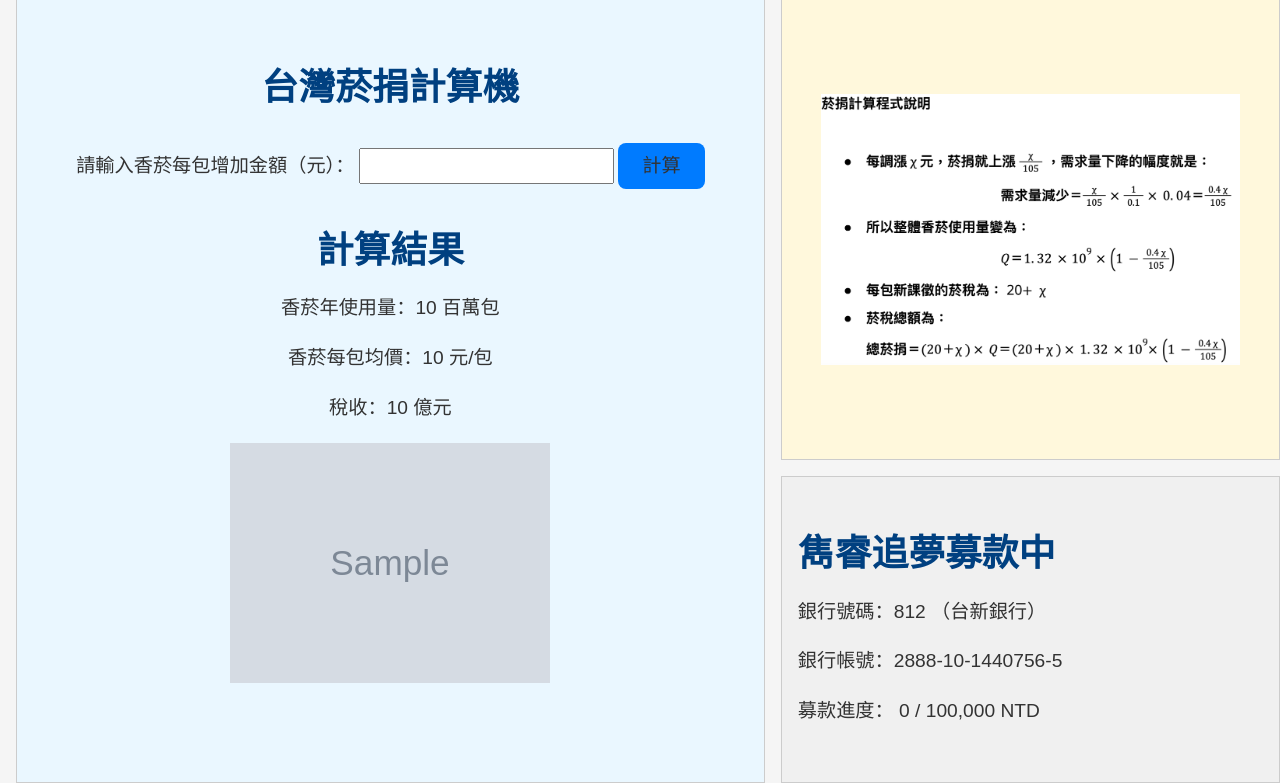
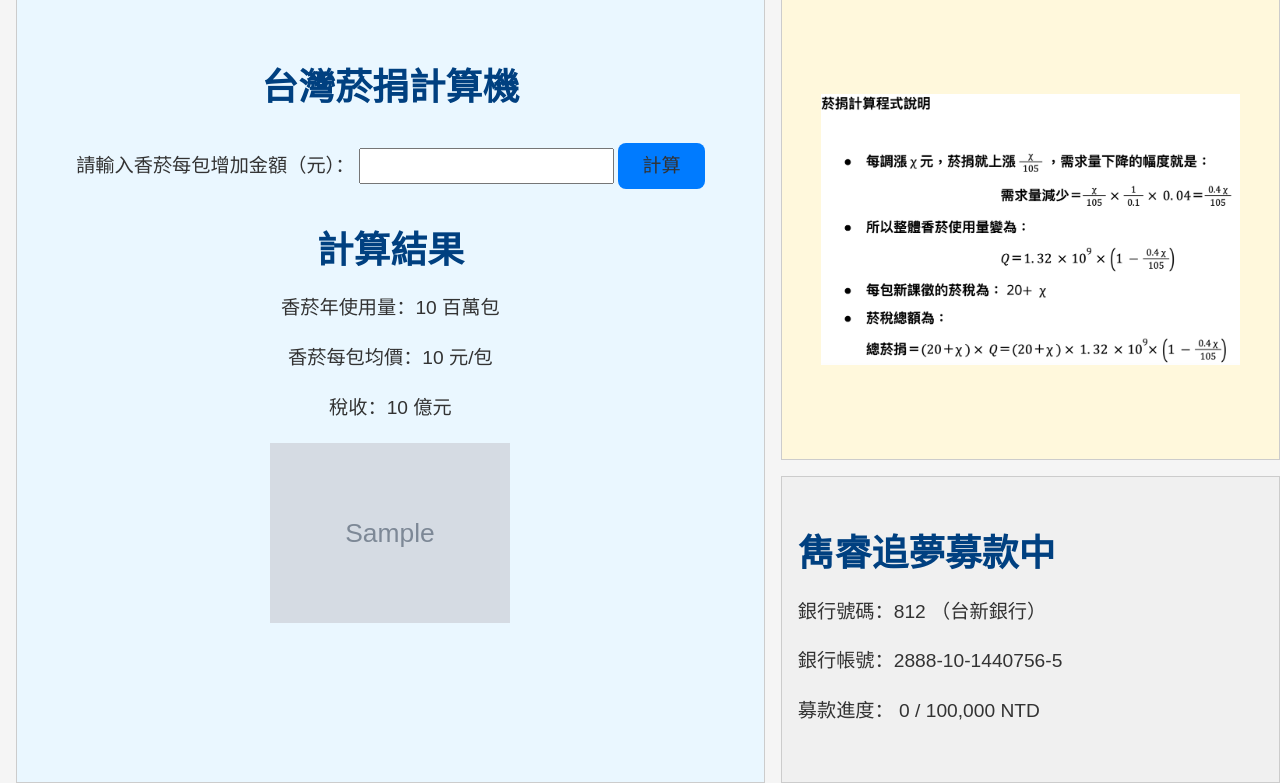
Before and after one commit to SuperLin1998/tabaco_tax_calculator, a Flask app: template templates/index.html in a window 1280 px wide. Shown: the part 17-800 px from the top of the page. Run offline with Flask 3, Linux system fonts and the light colour scheme; the template is opened without the code that fills it: most values are stand-ins (such as "Sample title", 1, 10 or a date in 2020); grey boxes marked "Sample" are stand-in pictures.

Commit message:
Update style.css
Adjust aren 1 picture

```diff
--- a/static/style.css
+++ b/static/style.css
@@ -75,7 +75,7 @@ button:hover {
 }
 
 #randomImage {
-    width: 80%;
+    width: 60%;
 }
 
 /*-----------區域二-----------*/
```
